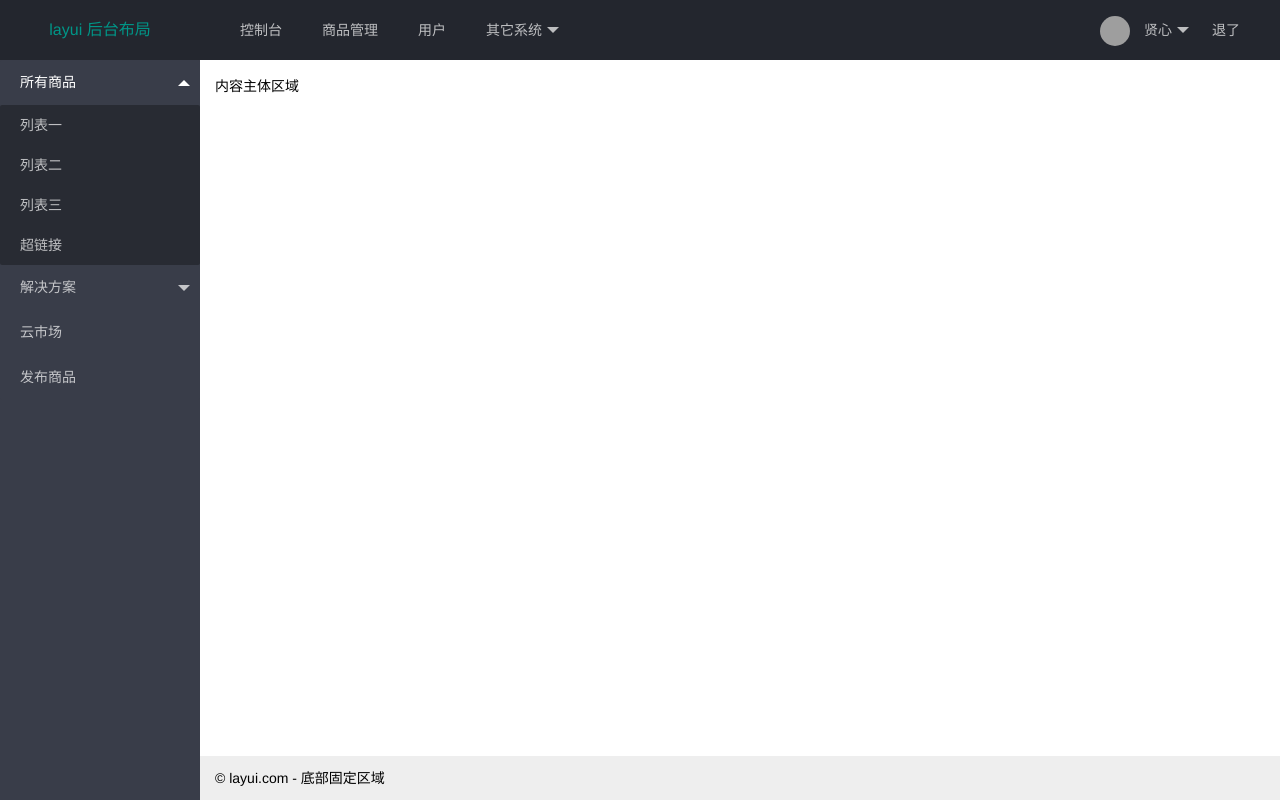
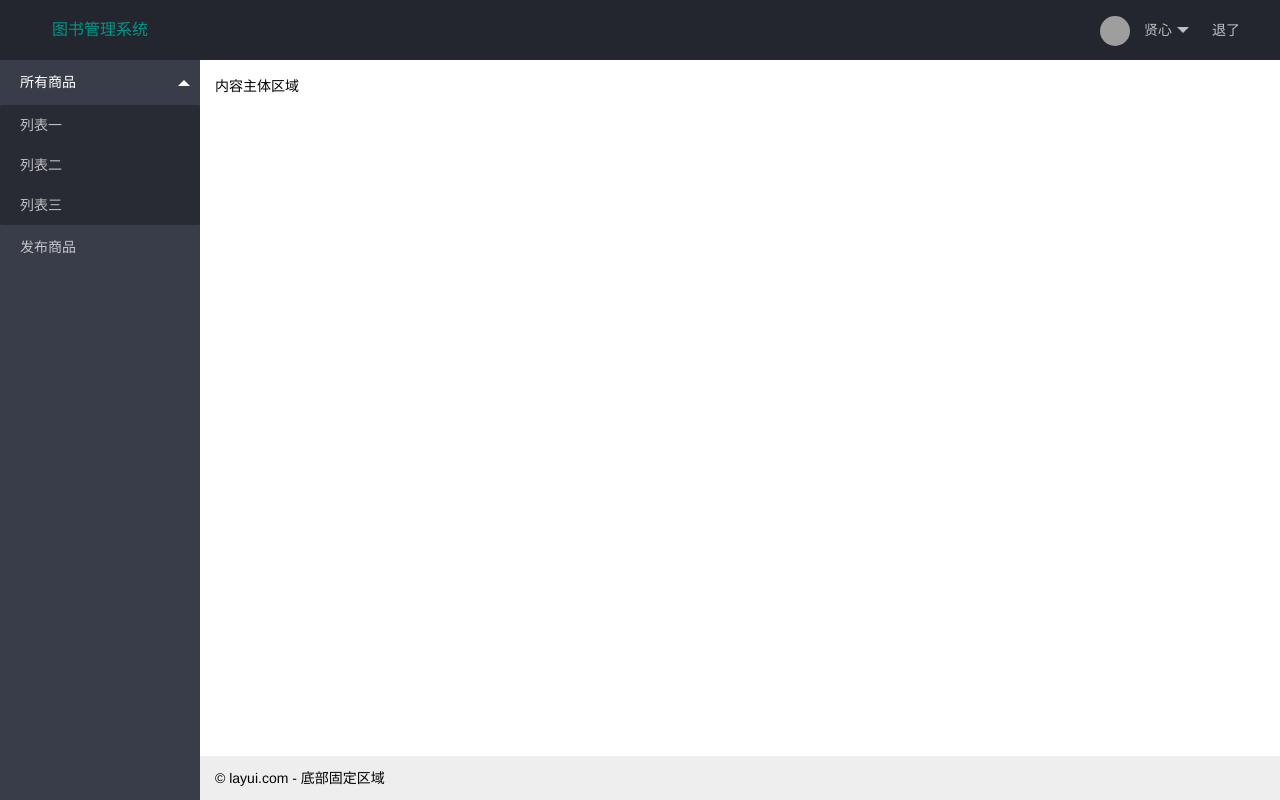
Before and after one commit to yangcg1990/first, a Django app: page /library/book/list/ in a window 1280 px wide. Run offline with Django 3.2, Linux system fonts and the light colour scheme; grey boxes are pictures that could not be loaded.

Commit message:
构建基于layui的后台界面

```diff
--- a/first/bookLibrary/templates/bookLibrary/book/dd.html
+++ b/first/bookLibrary/templates/bookLibrary/book/base.html
@@ -1,29 +1,21 @@
 <!DOCTYPE html>
 <html>
 <head>
+    {% load staticfiles %}
     <meta charset="utf-8">
     <meta name="viewport" content="width=device-width, initial-scale=1, maximum-scale=1">
-    <title>layout 后台大布局 - Layui</title>
-    <link rel="stylesheet" href="../src/css/layui.css">
+    <title>
+        {% block page_title %}
+            layout 后台大布局 - Layui
+        {% endblock %}
+    </title>
+    <link rel="stylesheet" href="{% static 'css/layui.css' %}">
 </head>
 <body class="layui-layout-body">
 <div class="layui-layout layui-layout-admin">
     <div class="layui-header">
-        <div class="layui-logo">layui 后台布局</div>
+        <div class="layui-logo">图书管理系统</div>
         <!-- 头部区域（可配合layui已有的水平导航） -->
-        <ul class="layui-nav layui-layout-left">
-            <li class="layui-nav-item"><a href="">控制台</a></li>
-            <li class="layui-nav-item"><a href="">商品管理</a></li>
-            <li class="layui-nav-item"><a href="">用户</a></li>
-            <li class="layui-nav-item">
-                <a href="javascript:;">其它系统</a>
-                <dl class="layui-nav-child">
-                    <dd><a href="">邮件管理</a></dd>
-                    <dd><a href="">消息管理</a></dd>
-                    <dd><a href="">授权管理</a></dd>
-                </dl>
-            </li>
-        </ul>
         <ul class="layui-nav layui-layout-right">
             <li class="layui-nav-item">
                 <a href="javascript:;">
@@ -49,18 +41,8 @@
                         <dd><a href="javascript:;">列表一</a></dd>
                         <dd><a href="javascript:;">列表二</a></dd>
                         <dd><a href="javascript:;">列表三</a></dd>
-                        <dd><a href="">超链接</a></dd>
                     </dl>
                 </li>
-                <li class="layui-nav-item">
-                    <a href="javascript:;">解决方案</a>
-                    <dl class="layui-nav-child">
-                        <dd><a href="javascript:;">列表一</a></dd>
-                        <dd><a href="javascript:;">列表二</a></dd>
-                        <dd><a href="">超链接</a></dd>
-                    </dl>
-                </li>
-                <li class="layui-nav-item"><a href="">云市场</a></li>
                 <li class="layui-nav-item"><a href="">发布商品</a></li>
             </ul>
         </div>
@@ -68,7 +50,11 @@
 
     <div class="layui-body">
         <!-- 内容主体区域 -->
-        <div style="padding: 15px;">内容主体区域</div>
+        <div style="padding: 15px;">
+            {% block workspace %}
+                内容主体区域
+            {% endblock %}
+        </div>
     </div>
 
     <div class="layui-footer">
@@ -76,11 +62,14 @@
         © layui.com - 底部固定区域
     </div>
 </div>
-<script src="../src/layui.js"></script>
+<script src="{% static 'layui.js' %}"></script>
+{% block other_js %}
+
+{% endblock %}
 <script>
     //JavaScript代码区域
     layui.use('element', function () {
-        var element = layui.element;
+        {#        var element = layui.element;#}
 
     });
 </script>
--- a/first/bookLibrary/templates/bookLibrary/book/list.html
+++ b/first/bookLibrary/templates/bookLibrary/book/list.html
@@ -1,89 +1 @@
-<!DOCTYPE html>
-<html>
-<head>
-    {% load staticfiles %}
-    <meta charset="utf-8">
-    <meta name="viewport" content="width=device-width, initial-scale=1, maximum-scale=1">
-    <title>layout 后台大布局 - Layui</title>
-    <link rel="stylesheet" href="{% static 'css/layui.css' %}">
-</head>
-<body class="layui-layout-body">
-<div class="layui-layout layui-layout-admin">
-    <div class="layui-header">
-        <div class="layui-logo">layui 后台布局</div>
-        <!-- 头部区域（可配合layui已有的水平导航） -->
-        <ul class="layui-nav layui-layout-left">
-            <li class="layui-nav-item"><a href="">控制台</a></li>
-            <li class="layui-nav-item"><a href="">商品管理</a></li>
-            <li class="layui-nav-item"><a href="">用户</a></li>
-            <li class="layui-nav-item">
-                <a href="javascript:;">其它系统</a>
-                <dl class="layui-nav-child">
-                    <dd><a href="">邮件管理</a></dd>
-                    <dd><a href="">消息管理</a></dd>
-                    <dd><a href="">授权管理</a></dd>
-                </dl>
-            </li>
-        </ul>
-        <ul class="layui-nav layui-layout-right">
-            <li class="layui-nav-item">
-                <a href="javascript:;">
-                    <img src="http://t.cn/RCzsdCq" class="layui-nav-img">
-                    贤心
-                </a>
-                <dl class="layui-nav-child">
-                    <dd><a href="">基本资料</a></dd>
-                    <dd><a href="">安全设置</a></dd>
-                </dl>
-            </li>
-            <li class="layui-nav-item"><a href="">退了</a></li>
-        </ul>
-    </div>
-
-    <div class="layui-side layui-bg-black">
-        <div class="layui-side-scroll">
-            <!-- 左侧导航区域（可配合layui已有的垂直导航） -->
-            <ul class="layui-nav layui-nav-tree" lay-filter="test">
-                <li class="layui-nav-item layui-nav-itemed">
-                    <a class="" href="javascript:;">所有商品</a>
-                    <dl class="layui-nav-child">
-                        <dd><a href="javascript:;">列表一</a></dd>
-                        <dd><a href="javascript:;">列表二</a></dd>
-                        <dd><a href="javascript:;">列表三</a></dd>
-                        <dd><a href="">超链接</a></dd>
-                    </dl>
-                </li>
-                <li class="layui-nav-item">
-                    <a href="javascript:;">解决方案</a>
-                    <dl class="layui-nav-child">
-                        <dd><a href="javascript:;">列表一</a></dd>
-                        <dd><a href="javascript:;">列表二</a></dd>
-                        <dd><a href="">超链接</a></dd>
-                    </dl>
-                </li>
-                <li class="layui-nav-item"><a href="">云市场</a></li>
-                <li class="layui-nav-item"><a href="">发布商品</a></li>
-            </ul>
-        </div>
-    </div>
-
-    <div class="layui-body">
-        <!-- 内容主体区域 -->
-        <div style="padding: 15px;">内容主体区域</div>
-    </div>
-
-    <div class="layui-footer">
-        <!-- 底部固定区域 -->
-        © layui.com - 底部固定区域
-    </div>
-</div>
-<script src="{% static 'layui.js' %}"></script>
-<script>
-    //JavaScript代码区域
-    layui.use('element', function () {
-        var element = layui.element;
-
-    });
-</script>
-</body>
-</html>
+{% extends 'bookLibrary/book/base.html' %}
```
